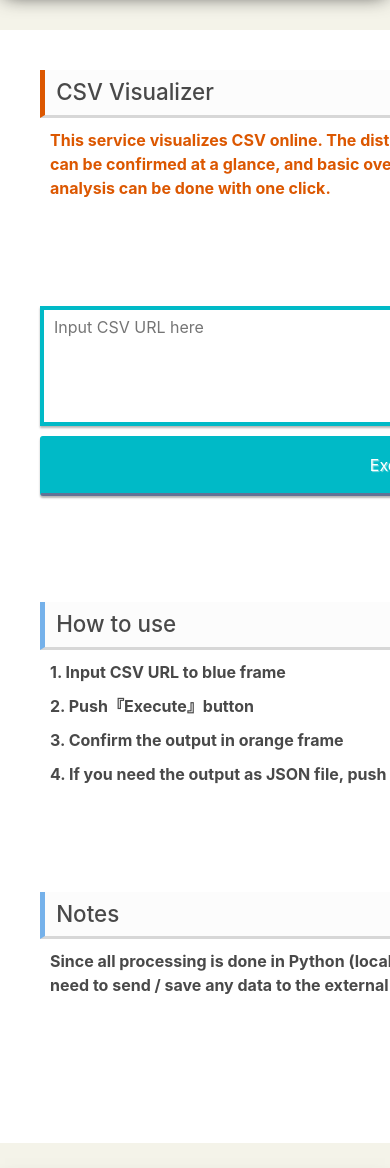
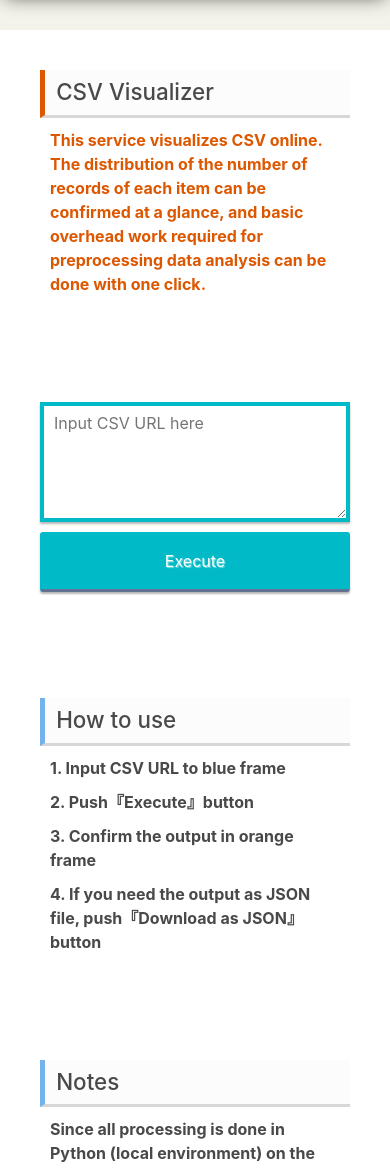
Before and after one commit to corptechbird/tools, a Django app: page /tools/ in a window 390 px wide; the page is wider, and only the part inside the window is pictured. Shown: the part 50-1218 px from the top of that part. Run offline with Django 3.2, Linux system fonts and the light colour scheme; some libraries are stand-ins or nearby versions.

Commit message:
Add media screen

```diff
--- a/tools/static/tools/style.css
+++ b/tools/static/tools/style.css
@@ -228,3 +228,9 @@ tr {
   margin: 10px;
   font-size: 0.8em;
 }
+
+@media screen and (max-width: 767px) {
+  #container {
+    width: 100%;
+  }
+}
```
